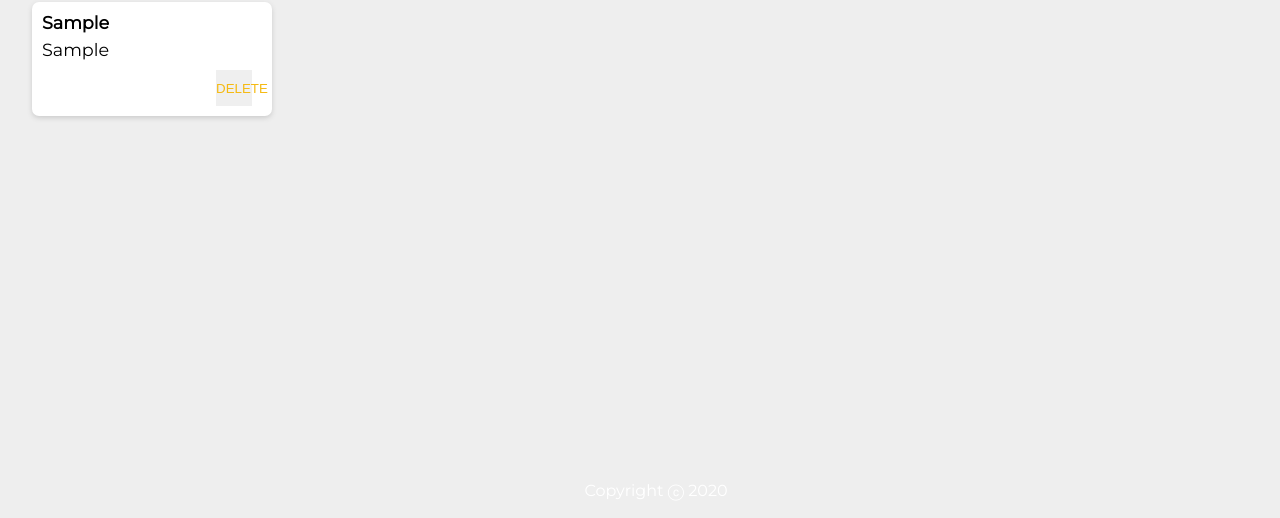
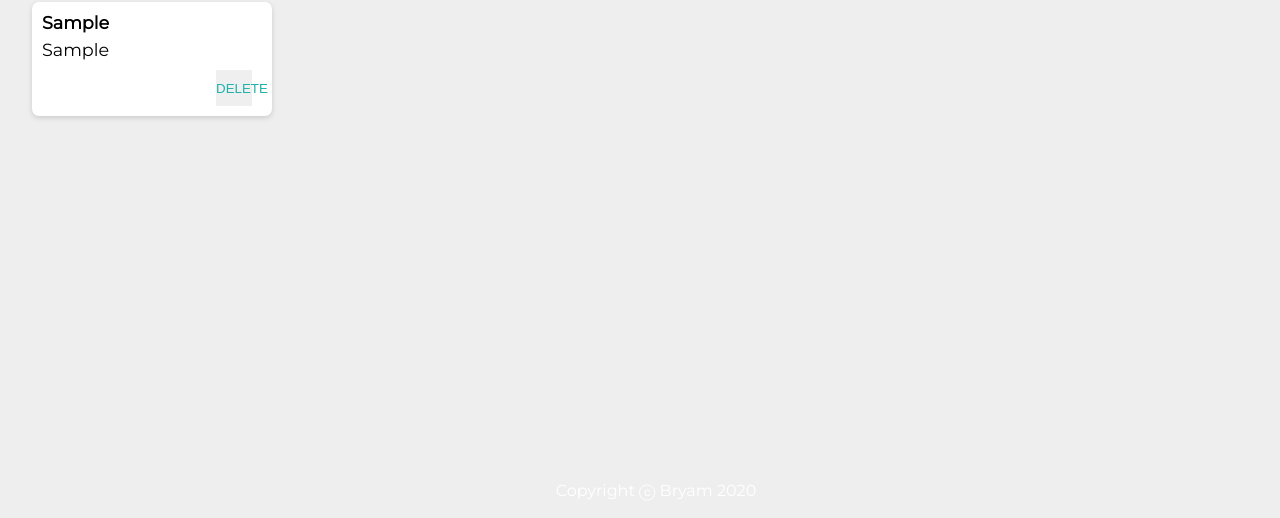
Before and after one commit to Kendrickbry/testing, a React (Create React App) app: page / in a window 1280 px wide. Both pictures are taken after typing "Sample", "Sample" into the empty fields and a click on the button "Add". Shown: the part 279-797 px from the top of the page. Built offline with nearby package versions, Linux system fonts and the light colour scheme; a web font is replaced by a local one.

Commit message:
colorChange

```diff
--- a/public/styles.css
+++ b/public/styles.css
@@ -59,7 +59,7 @@ footer p {
   position: relative;
   float: right;
   margin-right: 10px;
-  color: #f5ba13;
+  color: #20B2AA;
   border: none;
   width: 36px;
   height: 36px;
--- a/src/components/Footer.jsx
+++ b/src/components/Footer.jsx
@@ -4,7 +4,7 @@ function Footer() {
   const year = new Date().getFullYear();
   return (
     <footer>
-      <p>Copyright ⓒ {year}</p>
+      <p>Copyright ⓒ Bryam {year}</p>
     </footer>
   );
 }
```
Also changed, not shown: 9 other files (tests, documents, lock files or other folders).
